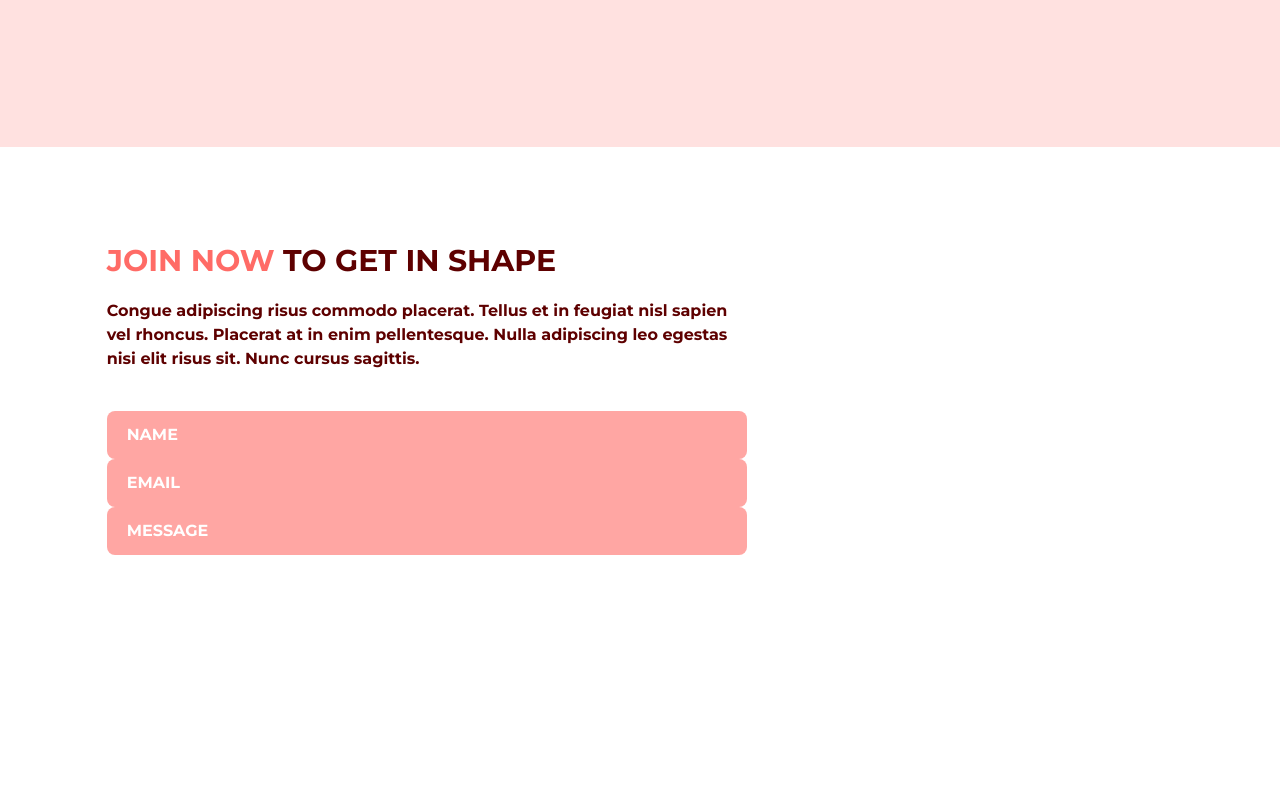
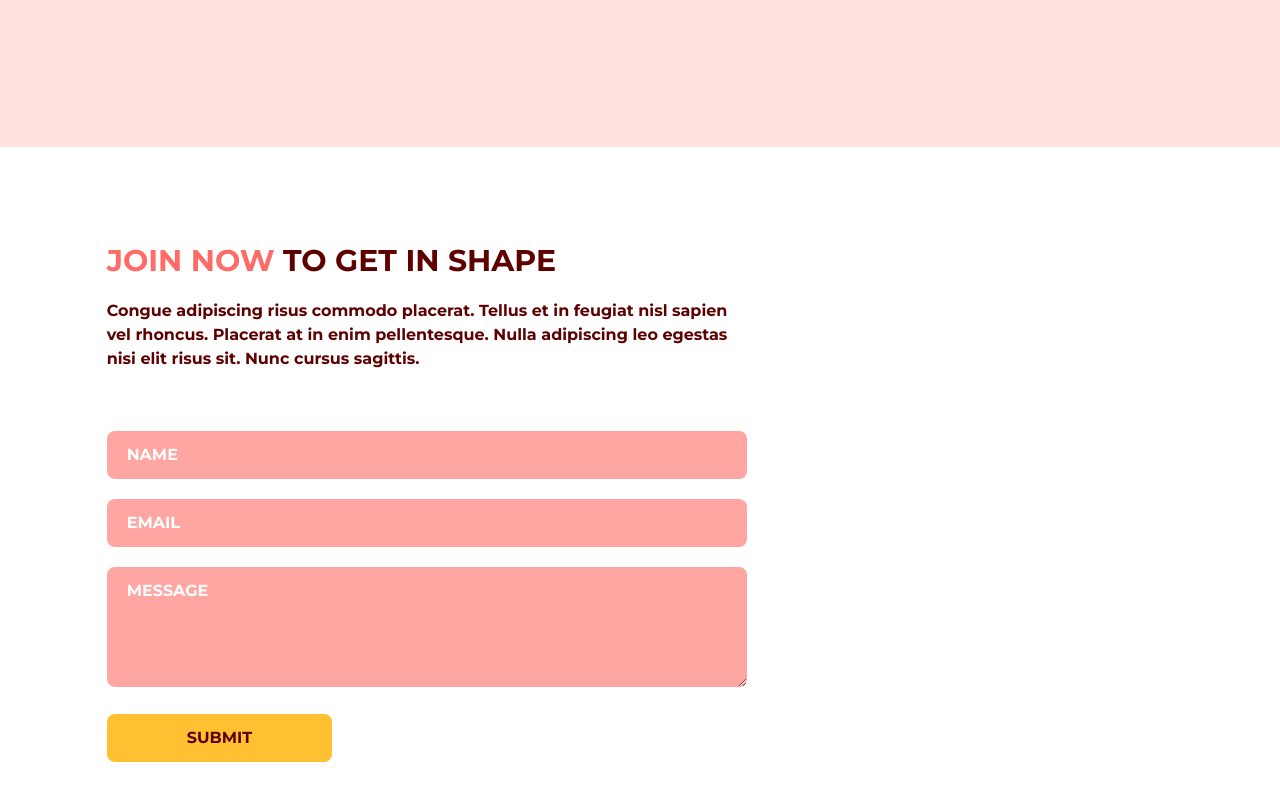
Before and after one commit to sovonbd/evogym-TypeScript, a React (Vite) app: page / in a window 1280 px wide. Shown: the part 2843-3643 px from the top of the page. Before the commit the page ends 3526 px from the top, so only its background shows below. Built offline with nearby package versions, Linux system fonts and the light colour scheme.

Commit message:
added the form submit funcionality

```diff
--- a/src/scenes/contactUs/index.tsx
+++ b/src/scenes/contactUs/index.tsx
@@ -9,7 +9,7 @@
 };
 
 const ContactUs = ({ setSelectedPage }: Props) => {
-  const inputStyles = `w-full rounded-lg bg-primary-300 px-5 py-3 placeholder-white`;
+  const inputStyles = `w-full rounded-lg bg-primary-300 px-5 py-3 placeholder-white mt-5`;
 
   const {
     register,
@@ -64,19 +64,22 @@
             <form
               target="_blank"
               onSubmit={onSubmit}
-              method="POST"
-              action="https://formsubmit.co/sovonsdp@gmail.com">
+              action="https://formsubmit.co/cf1160cf72dc89ff85136fe9072bc7c1"
+              method="POST">
               <input
                 className={inputStyles}
                 type="text"
                 placeholder="NAME"
-                {...register("name", { required: true, maxLength: 100 })}
+                {...register("name", {
+                  required: true,
+                  maxLength: 100,
+                })}
               />
               {errors.name && (
                 <p className="mt-1 text-primary-500">
                   {errors.name.type === "required" && "This field is required."}
                   {errors.name.type === "maxLength" &&
-                    "Max length is 100 Characters."}
+                    "Max length is 100 char."}
                 </p>
               )}
 
@@ -97,20 +100,30 @@
                 </p>
               )}
 
-              <input
+              <textarea
                 className={inputStyles}
-                type="text"
                 placeholder="MESSAGE"
-                {...register("message", { required: true, maxLength: 2000 })}
+                rows={4}
+                cols={50}
+                {...register("message", {
+                  required: true,
+                  maxLength: 2000,
+                })}
               />
               {errors.message && (
                 <p className="mt-1 text-primary-500">
                   {errors.message.type === "required" &&
                     "This field is required."}
                   {errors.message.type === "maxLength" &&
-                    "Max length is 2000 Characters."}
+                    "Max length is 2000 char."}
                 </p>
               )}
+
+              <button
+                type="submit"
+                className="mt-5 rounded-lg bg-secondary-500 px-20 py-3 transition duration-500 hover:text-white">
+                SUBMIT
+              </button>
             </form>
           </motion.div>
         </div>
```
